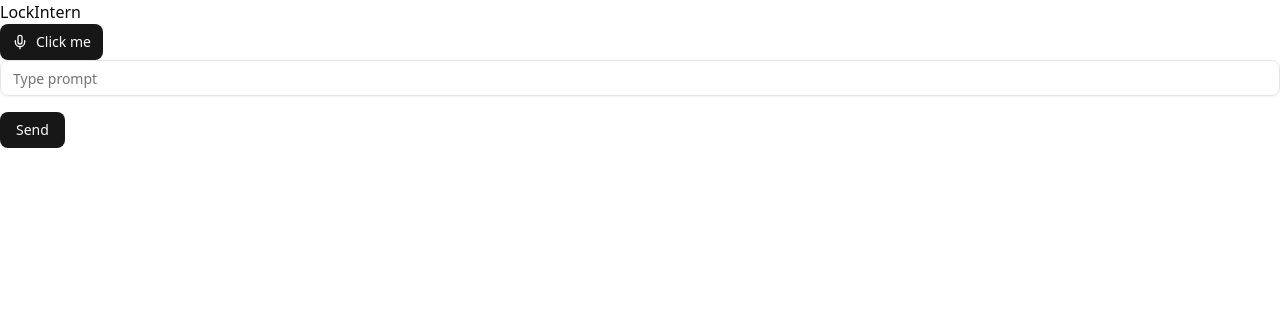
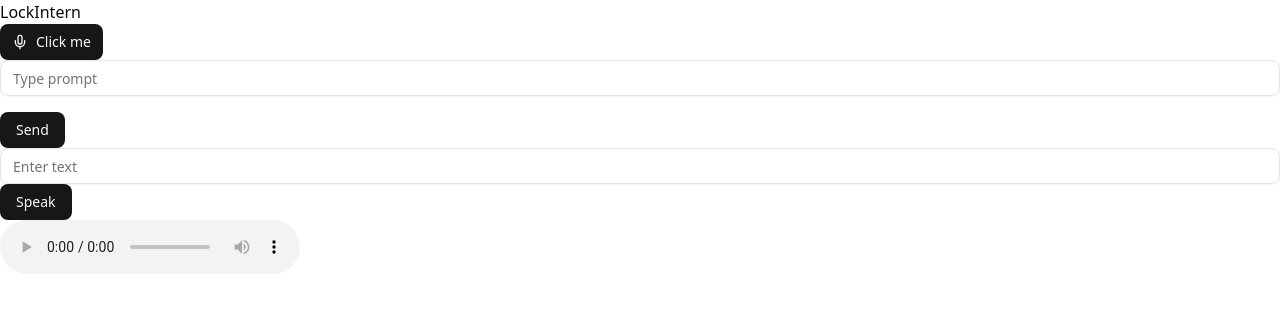
Before and after one commit to tiwoah/lockintern, a Next.js app: page / in a window 1280 px wide. Shown: the top 312 px of the page. Built offline with nearby package versions, Linux system fonts and the light colour scheme.

Commit message:
feat: add ElevenLabs TTS

```diff
--- /dev/null
+++ b/app/api/tts/route.ts
@@ -0,0 +1,31 @@
+import { ElevenLabsClient } from "@elevenlabs/elevenlabs-js";
+
+export const runtime = "nodejs"; // keep it on Node runtime
+
+export async function POST(req: Request) {
+  const { text } = (await req.json()) as { text?: string };
+
+  if (!text || !text.trim()) {
+    return new Response("Missing text", { status: 400 });
+  }
+
+  const client = new ElevenLabsClient({
+    apiKey: process.env.ELEVENLABS_API_KEY, // keep key server-side
+  });
+
+  const audioStream = await client.textToSpeech.convert(
+    "JBFqnCBsd6RMkjVDRZzb", // voiceId
+    {
+      text,
+      modelId: "eleven_multilingual_v2",
+      outputFormat: "mp3_44100_128",
+    },
+  );
+
+  return new Response(audioStream as any, {
+    headers: {
+      "Content-Type": "audio/mpeg",
+      "Cache-Control": "no-store",
+    },
+  });
+}
--- a/app/page.tsx
+++ b/app/page.tsx
@@ -1,4 +1,5 @@
 import Example from "@/components/example";
+import TextToSpeech from "@/components/TextToSpeech";
 import { Button } from "@/components/ui/button";
 import { Mic } from "lucide-react";
 
@@ -11,6 +12,7 @@
         Click me
       </Button>
       <Example />
+      <TextToSpeech />
     </div>
   );
 }
--- /dev/null
+++ b/components/TextToSpeech.tsx
@@ -0,0 +1,41 @@
+"use client";
+
+import { useRef, useState } from "react";
+import { Button } from "@/components/ui/button";
+import { Input } from "@/components/ui/input";
+
+export default function TTS() {
+  const [text, setText] = useState("");
+  const audioRef = useRef<HTMLAudioElement>(null);
+
+  async function handleSpeak() {
+    const res = await fetch("/api/tts", {
+      method: "POST",
+      headers: { "Content-Type": "application/json" },
+      body: JSON.stringify({ text }),
+    });
+
+    if (!res.ok) return;
+
+    const buffer = await res.arrayBuffer();
+    const blob = new Blob([buffer], { type: "audio/mpeg" });
+    const url = URL.createObjectURL(blob);
+
+    if (audioRef.current) {
+      audioRef.current.src = url;
+      audioRef.current.play();
+    }
+  }
+
+  return (
+    <div>
+      <Input
+        placeholder="Enter text"
+        value={text}
+        onChange={(e) => setText(e.target.value)}
+      />
+      <Button onClick={handleSpeak}>Speak</Button>
+      <audio ref={audioRef} controls />
+    </div>
+  );
+}
--- a/package.json
+++ b/package.json
@@ -9,6 +9,7 @@
     "lint": "eslint"
   },
   "dependencies": {
+    "@elevenlabs/elevenlabs-js": "^2.35.0",
     "@google/genai": "^1.41.0",
     "@hookform/resolvers": "^5.2.2",
     "class-variance-authority": "^0.7.1",
```
Also changed, not shown: 1 other file (tests, documents, lock files or other folders).
